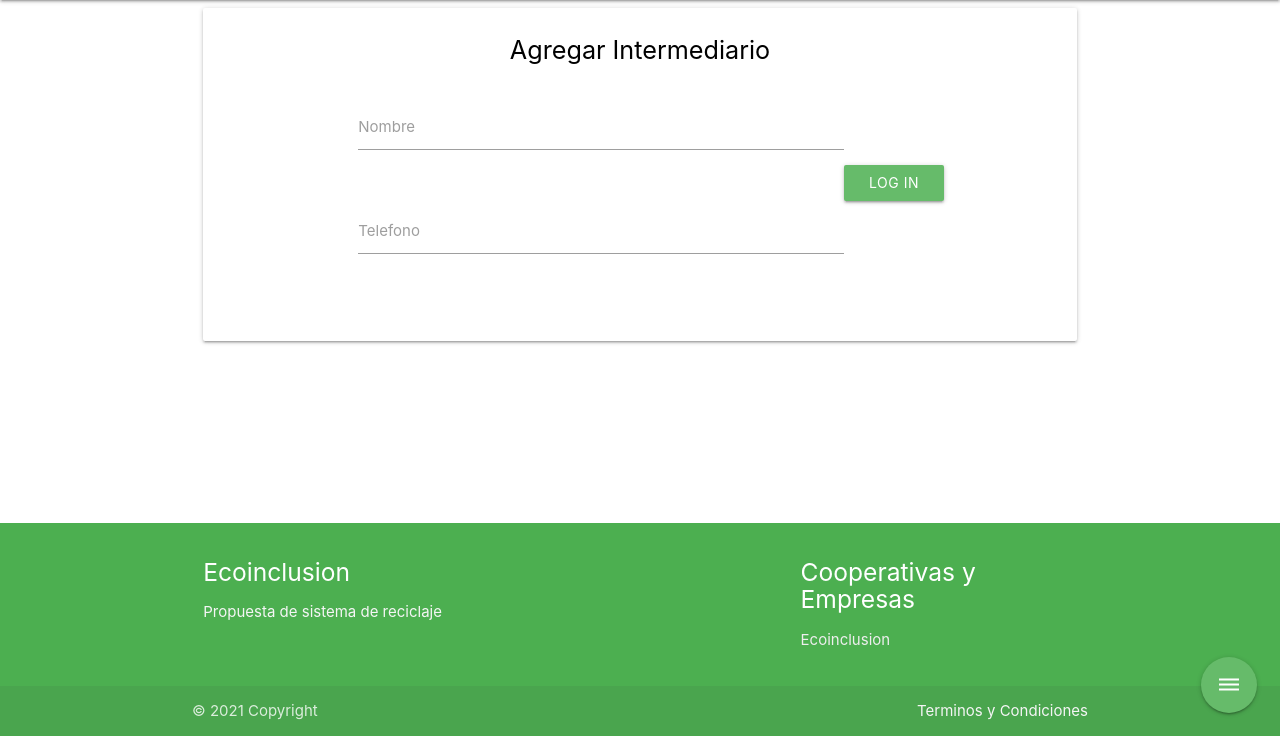
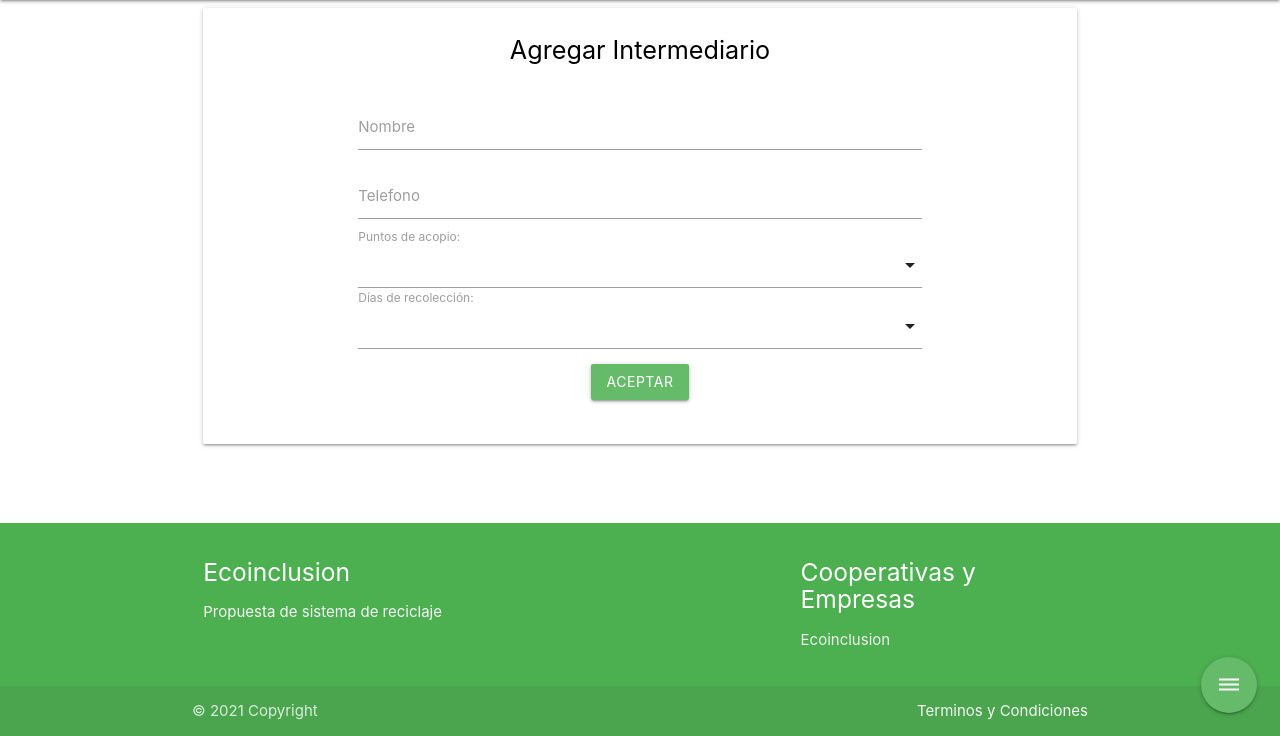
Before and after one commit to cettipao/ecoinclusion, a Django app: page /agregarintermediario in a window 1280 px wide. Shown: the part 64-800 px from the top of the page. Run offline with Django 3.2, Linux system fonts and the light colour scheme; a user stored in the database is signed in; parts of the project's set-up code (start-up, migrations or seed data) failed here and were passed over.

Commit message:
Formulario de creacion de Intermediarios y Puntos de acopio

```diff
--- a/ecoinclusion/templates/addintermediario.html
+++ b/ecoinclusion/templates/addintermediario.html
@@ -21,30 +21,40 @@
                                 <div class="col s12 m12 l12">
                                     <form method="POST" action="">
                                         {% csrf_token %}
-                                        <div class="row center">
-                                            <div class="input-field col s12  ">
-                                                <input name="nombre" id="nombre" type="text" class="validate">
+                                        <div class="input-field center">
+                                                <input name="nombre" id="nombre" type="text" class="validate" required="">
                                                 <label for="nombre">Nombre</label>
-                                            </div>
                                         </div>
 
-                                        <div class="row center">
-                                            <div class="input-field col s12 ">
-                                                <input name="telefono" id="telefono" type="text" class="validate">
+                                        <div class="input-field center">
+                                                <input name="telefono" id="telefono" type="number" class="validate" required="">
                                                 <label for="telefono">Telefono</label>
-                                            </div>
+                                        </div>
+                                        <div class="input-field">
+                                            <select multiple required>
+                                              <option value="1">Option 1</option>
+                                              <option value="2">Option 2</option>
+                                              <option value="3">Option 3</option>
+                                            </select>
+                                            <label>Puntos de acopio:</label>
+                                        </div>
+                                        <div class="input-field">
+                                            <select multiple required>
+
+                                              <option value="lunes">Lunes</option>
+                                              <option value="martes">Martes</option>
+                                              <option value="miercoles">Miércoles</option>
+                                              <option value="jueves">Jueves</option>
+                                              <option value="viernes">Viernes</option>
+                                              <option value="sabado">Sábado</option>
+                                              <option value="sabado">Domingo</option>
+                                            </select>
+                                            <label>Días de recolección:</label>
                                         </div>
 
-
-
-
-                                </div>
-                                <div class="row">
-                                    <button class="btn waves-effect waves-light green lighten-1" type="submit"
-                                            name="action">Log in
-                                        <i class="material-icons right">send</i>
-                                    </button>
-                                </div>
+                                        <div class="center-align">
+                                            <button class="btn waves-effect waves-light green lighten-1" type="submit" name="action">Aceptar</button>
+                                        </div>
                                 </form>
                             </div>
 
--- a/ecoinclusion/templates/main.html
+++ b/ecoinclusion/templates/main.html
@@ -87,6 +87,12 @@
         var elems = document.querySelectorAll('.parallax');
         var instances = M.Parallax.init(elems,);
     });
+
+
+    document.addEventListener('DOMContentLoaded', function() {
+        var elems = document.querySelectorAll('select');
+        var instances = M.FormSelect.init(elems);
+      });
 </script>
 <script src="https://cdnjs.cloudflare.com/ajax/libs/materialize/1.0.0/js/materialize.min.js"></script>
 <script type="text/javascript" src="{% static 'js-m/materialize.min.js' %}"></script>
```
Also changed, not shown: ecoinclusion/templates/puntos.html (+26 -1 lines).
